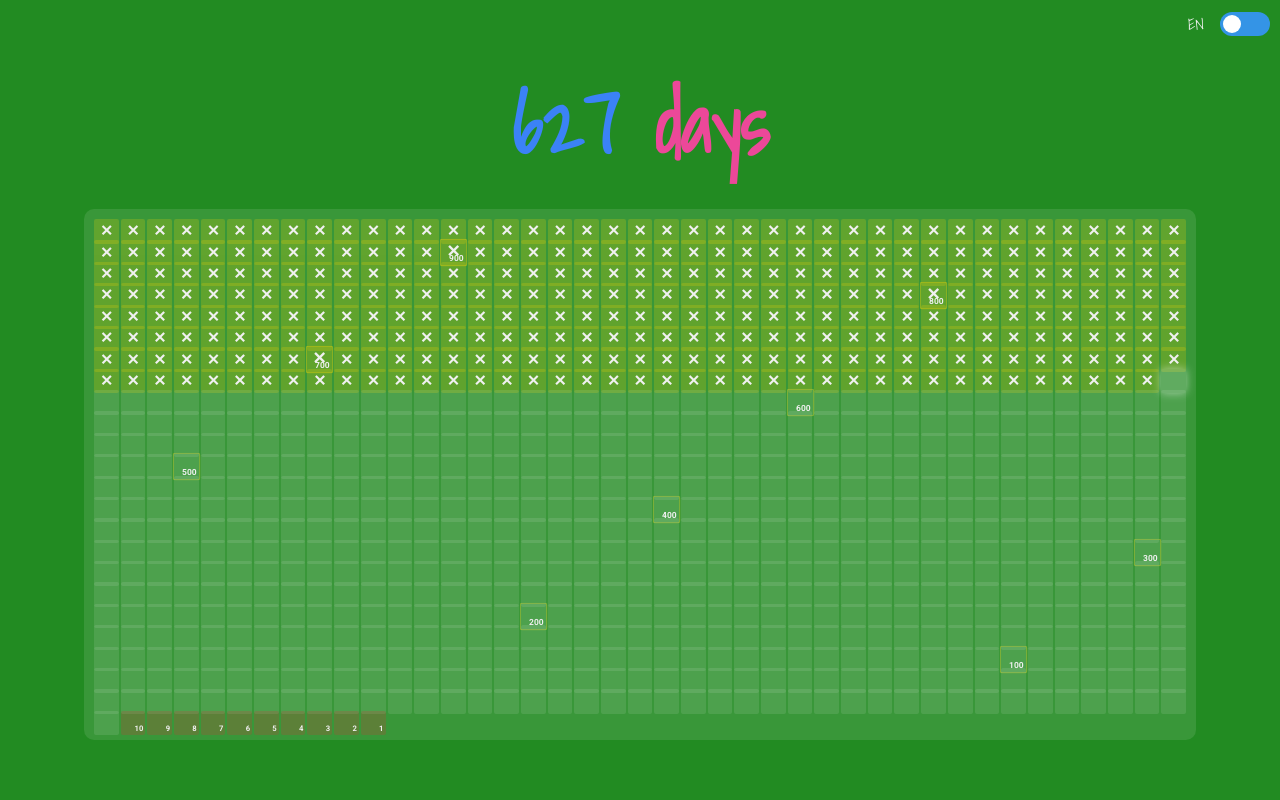
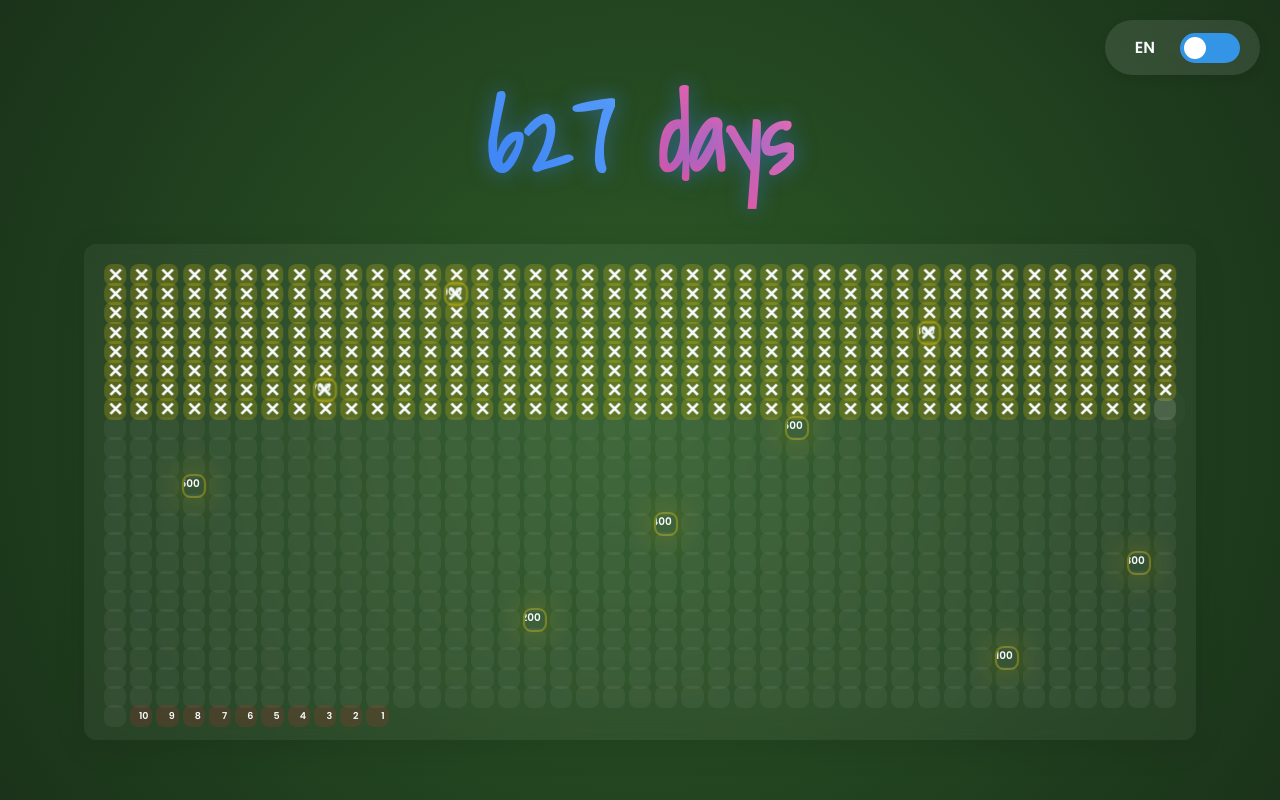
Before and after one commit to siddharthachaturvedi/fifteen55, a plain HTML site: page index.html in a window 1280 px wide. Drawn offline with Linux system fonts and the light colour scheme.

Commit message:
Enhanced Single-Page Design

```diff
--- a/index.html
+++ b/index.html
@@ -4,38 +4,40 @@
     <meta charset="UTF-8">
     <meta name="viewport" content="width=device-width, initial-scale=1.0">
     <title>Fifteen55</title>
-    <link href="https://fonts.googleapis.com/css2?family=Shadows+Into+Light&family=Roboto:wght@400;700&display=swap" rel="stylesheet">
+    <link href="https://fonts.googleapis.com/css2?family=Shadows+Into+Light&family=Poppins:wght@300;400;600&display=swap" rel="stylesheet">
     <style>
         :root {
-            --bg-color-dark: #1a1a1a;
-            --text-color-dark: #f0f0f0;
-            --box-bg-dark: rgba(255, 255, 255, 0.1);
-            --crossed-bg-dark: rgba(0, 35, 149, 0.2);
-            --current-bg-dark: rgba(255, 255, 255, 0.2);
-            --final-ten-bg-dark: rgba(237, 41, 57, 0.2);
+            /* Dark theme */
+            --bg-color-dark: #0f172a;
+            --text-color-dark: #f8fafc;
+            --box-bg-dark: rgba(255, 255, 255, 0.05);
+            --crossed-bg-dark: rgba(0, 35, 149, 0.15);
+            --current-bg-dark: rgba(255, 255, 255, 0.15);
+            --final-ten-bg-dark: rgba(237, 41, 57, 0.15);
             --milestone-border-dark: rgba(255, 215, 0, 0.3);
             --toggle-bg-dark: #3494e6;
             --toggle-circle-dark: #fff;
 
-            --bg-color-light: #f0f0f0;
-            --text-color-light: #1a1a1a;
-            --box-bg-light: rgba(0, 0, 0, 0.1);
-            --crossed-bg-light: rgba(173, 216, 230, 0.4);
-            --current-bg-light: rgba(144, 238, 144, 0.4);
-            --final-ten-bg-light: rgba(255, 182, 193, 0.4);
+            /* Light theme */
+            --bg-color-light: #f8fafc;
+            --text-color-light: #0f172a;
+            --box-bg-light: rgba(0, 0, 0, 0.05);
+            --crossed-bg-light: rgba(173, 216, 230, 0.3);
+            --current-bg-light: rgba(144, 238, 144, 0.3);
+            --final-ten-bg-light: rgba(255, 182, 193, 0.3);
             --milestone-border-light: rgba(255, 215, 0, 0.5);
             --toggle-bg-light: #ffd700;
-            --toggle-circle-light: #1a1a1a;
+            --toggle-circle-light: #0f172a;
+
+            /* Shared variables */
+            --transition-speed: 0.3s;
+            --border-radius: 12px;
         }
 
-        body.dark-mode {
-            background-color: var(--bg-color-dark);
-            color: var(--text-color-dark);
-        }
-
-        body.light-mode {
-            background-color: var(--bg-color-light);
-            color: var(--text-color-light);
+        @property --gradient-angle {
+            syntax: '<angle>';
+            initial-value: 0deg;
+            inherits: false;
         }
 
         body, html {
@@ -43,12 +45,22 @@
             padding: 0;
             height: 100vh;
             width: 100vw;
-            font-family: 'Roboto', sans-serif;
-            transition: background-color 0.3s, color 0.3s;
+            font-family: 'Poppins', sans-serif;
+            transition: background-color var(--transition-speed), color var(--transition-speed);
             overflow: hidden;
             display: flex;
             justify-content: center;
             align-items: center;
+        }
+
+        body.dark-mode {
+            background: radial-gradient(circle at center, var(--bg-color-dark), #000510);
+            color: var(--text-color-dark);
+        }
+
+        body.light-mode {
+            background: radial-gradient(circle at center, var(--bg-color-light), #ffffff);
+            color: var(--text-color-light);
         }
 
         .container {
@@ -58,39 +70,45 @@
             width: 90%;
             padding: 20px;
             box-sizing: border-box;
+            position: relative;
         }
 
         #countdown {
             font-family: 'Shadows Into Light', cursive;
-            font-size: clamp(2rem, 4vw + 4vh, 5rem);
+            font-size: clamp(2.5rem, 5vw + 5vh, 6rem);
             font-weight: bold;
             text-align: center;
-            margin-bottom: 20px;
-            transition: font-size 0.3s ease, opacity 0.3s ease;
+            margin-bottom: 30px;
+            transition: all var(--transition-speed) ease;
+            text-shadow: 0 0 20px rgba(59, 130, 246, 0.5);
         }
 
         #countdown .days {
-            color: #3b82f6;
+            background: linear-gradient(45deg, #3b82f6, #60a5fa);
+            -webkit-background-clip: text;
+            background-clip: text;
+            color: transparent;
         }
 
         #countdown .text {
-            color: #ec4899;
+            background: linear-gradient(45deg, #ec4899, #f472b6);
+            -webkit-background-clip: text;
+            background-clip: text;
+            color: transparent;
         }
 
         #grid-container {
             flex: 1;
             display: grid;
-            gap: 2px;
+            gap: 4px;
             overflow: hidden;
-            padding: 10px;
+            padding: 20px;
             box-sizing: border-box;
-            border-radius: 10px;
-            background: var(--box-bg-dark);
-            transition: background 0.3s ease;
-        }
-
-        body.light-mode #grid-container {
-            background: var(--box-bg-light);
+            border-radius: var(--border-radius);
+            background: rgba(255, 255, 255, 0.05);
+            backdrop-filter: blur(10px);
+            box-shadow: 0 8px 32px rgba(0, 0, 0, 0.1);
+            transition: all var(--transition-speed) ease;
         }
 
         .box {
@@ -98,12 +116,15 @@
             display: flex;
             align-items: center;
             justify-content: center;
-            font-size: 0.8em;
-            transition: all 0.3s ease;
+            font-size: 0.85em;
+            transition: all var(--transition-speed) cubic-bezier(0.4, 0, 0.2, 1);
             position: relative;
             overflow: hidden;
             background-color: var(--box-bg-dark);
-            border-radius: 2px;
+            border-radius: 8px;
+            cursor: pointer;
+            transform-style: preserve-3d;
+            perspective: 1000px;
         }
 
         body.light-mode .box {
@@ -111,13 +132,13 @@
         }
 
         .box:hover {
-            transform: scale(1.05);
-            z-index: 2;
+            transform: translateY(-2px) scale(1.05);
+            box-shadow: 0 10px 20px rgba(0, 0, 0, 0.1);
         }
 
         .box.crossed {
             background-color: var(--crossed-bg-dark);
-            cursor: pointer;
+            transform: rotateY(180deg);
         }
 
         body.light-mode .box.crossed {
@@ -127,8 +148,9 @@
         .box.crossed::before {
             content: '✕';
             color: var(--text-color-dark);
-            font-size: 1.2em;
+            font-size: 1.4em;
             font-weight: bold;
+            transform: rotateY(-180deg);
         }
 
         body.light-mode .box.crossed::before {
@@ -137,16 +159,18 @@
 
         .box.current {
             background-color: var(--current-bg-dark);
-            box-shadow: 0 0 10px rgba(255, 255, 255, 0.5);
+            box-shadow: 0 0 20px rgba(255, 255, 255, 0.2);
+            animation: pulse 2s infinite;
         }
 
         body.light-mode .box.current {
             background-color: var(--current-bg-light);
-            box-shadow: 0 0 10px rgba(0, 0, 0, 0.5);
+            box-shadow: 0 0 20px rgba(0, 0, 0, 0.2);
         }
 
         .box.final-ten {
             background-color: var(--final-ten-bg-dark);
+            font-weight: 600;
         }
 
         body.light-mode .box.final-ten {
@@ -154,23 +178,21 @@
         }
 
         .box.milestone {
-            border: 1px solid var(--milestone-border-dark);
+            border: 2px solid var(--milestone-border-dark);
+            font-weight: 600;
         }
 
         body.light-mode .box.milestone {
-            border: 1px solid var(--milestone-border-light);
-        }
-
-        .box.milestone, .box.final-ten {
-            font-weight: bold;
+            border: 2px solid var(--milestone-border-light);
         }
 
         .day-label {
             position: absolute;
-            bottom: 2px;
-            right: 2px;
-            font-size: 0.6em;
+            bottom: 4px;
+            right: 4px;
+            font-size: 0.7em;
             color: var(--text-color-dark);
+            font-weight: 600;
         }
 
         body.light-mode .day-label {
@@ -179,11 +201,16 @@
 
         .controls {
             position: fixed;
-            top: 10px;
-            right: 10px;
+            top: 20px;
+            right: 20px;
             display: flex;
             align-items: center;
-            gap: 10px;
+            gap: 15px;
+            background: rgba(255, 255, 255, 0.1);
+            backdrop-filter: blur(10px);
+            padding: 10px 20px;
+            border-radius: 30px;
+            box-shadow: 0 4px 12px rgba(0, 0, 0, 0.1);
         }
 
         .language-switch {
@@ -191,15 +218,23 @@
             border: none;
             color: inherit;
             cursor: pointer;
-            font-family: 'Shadows Into Light', cursive;
+            font-family: 'Poppins', sans-serif;
             font-size: 1em;
+            font-weight: 600;
+            padding: 5px 10px;
+            border-radius: 15px;
+            transition: all var(--transition-speed) ease;
+        }
+
+        .language-switch:hover {
+            background: rgba(255, 255, 255, 0.1);
         }
 
         .toggle-switch {
             position: relative;
             display: inline-block;
-            width: 50px;
-            height: 24px;
+            width: 60px;
+            height: 30px;
         }
 
         .toggle-switch input {
@@ -216,8 +251,8 @@
             right: 0;
             bottom: 0;
             background-color: var(--toggle-bg-dark);
-            transition: .4s;
-            border-radius: 24px;
+            transition: var(--transition-speed);
+            border-radius: 30px;
         }
 
         body.light-mode .toggle-slider {
@@ -227,12 +262,12 @@
         .toggle-slider:before {
             position: absolute;
             content: "";
-            height: 18px;
-            width: 18px;
-            left: 3px;
-            bottom: 3px;
+            height: 22px;
+            width: 22px;
+            left: 4px;
+            bottom: 4px;
             background-color: var(--toggle-circle-dark);
-            transition: .4s;
+            transition: var(--transition-speed);
             border-radius: 50%;
         }
 
@@ -241,43 +276,59 @@
         }
 
         input:checked + .toggle-slider:before {
-            transform: translateX(26px);
+            transform: translateX(30px);
         }
 
         .tooltip {
             position: absolute;
-            bottom: 100%;
+            bottom: 120%;
             left: 50%;
-            transform: translateX(-50%);
+            transform: translateX(-50%) scale(0.9);
             background-color: var(--text-color-dark);
             color: var(--bg-color-dark);
-            padding: 5px 10px;
-            border-radius: 5px;
-            font-size: 0.7em;
+            padding: 8px 12px;
+            border-radius: 8px;
+            font-size: 0.75em;
             white-space: nowrap;
             opacity: 0;
-            transition: opacity 0.3s;
+            transition: all var(--transition-speed);
             pointer-events: none;
+            box-shadow: 0 4px 12px rgba(0, 0, 0, 0.1);
         }
 
         body.light-mode .tooltip {
             background-color: var(--text-color-light);
-            color: var (--bg-color-light);
+            color: var(--bg-color-light);
         }
 
         .box:hover .tooltip {
             opacity: 1;
+            transform: translateX(-50%) scale(1);
         }
 
         @keyframes birthday-glow {
-            0%, 100% { text-shadow: 0 0 30px #ffd700; }
-            50% { text-shadow: 0 0 50px #ff6b6b; }
+            0%, 100% {
+                text-shadow: 0 0 30px #ffd700,
+                           0 0 60px #ff6b6b,
+                           0 0 90px #f472b6;
+            }
+            50% {
+                text-shadow: 0 0 50px #ff6b6b,
+                           0 0 80px #f472b6,
+                           0 0 110px #ffd700;
+            }
         }
 
         @keyframes milestone-pulse {
             0% { transform: scale(1); }
-            50% { transform: scale(1.1); }
+            50% { transform: scale(1.1); box-shadow: 0 0 30px rgba(255, 215, 0, 0.3); }
             100% { transform: scale(1); }
+        }
+
+        @keyframes pulse {
+            0% { box-shadow: 0 0 0 0 rgba(255, 255, 255, 0.4); }
+            70% { box-shadow: 0 0 0 10px rgba(255, 255, 255, 0); }
+            100% { box-shadow: 0 0 0 0 rgba(255, 255, 255, 0); }
         }
 
         .birthday-message {
@@ -286,13 +337,43 @@
             top: 50%;
             left: 50%;
             transform: translate(-50%, -50%);
-            font-size: 3rem;
-            color: #ffd700;
+            font-size: 4rem;
+            background: linear-gradient(45deg, #ffd700, #ff6b6b, #f472b6);
+            -webkit-background-clip: text;
+            background-clip: text;
+            color: transparent;
             opacity: 0;
             transition: opacity 2s;
             z-index: 1000;
             text-align: center;
             animation: birthday-glow 2s infinite;
+            text-shadow: 0 0 30px rgba(255, 215, 0, 0.5);
+        }
+
+        @media (max-width: 768px) {
+            .container {
+                height: 95%;
+                width: 95%;
+                padding: 10px;
+            }
+
+            #countdown {
+                font-size: clamp(2rem, 4vw + 4vh, 4rem);
+                margin-bottom: 20px;
+            }
+
+            .controls {
+                top: 10px;
+                right: 10px;
+                padding: 8px 15px;
+            }
+        }
+
+        @media (prefers-reduced-motion: reduce) {
+            * {
+                animation: none !important;
+                transition: none !important;
+            }
         }
     </style>
 </head>
@@ -305,7 +386,7 @@
         <div id="grid-container" role="grid"></div>
     </div>
     <div class="controls">
-        <button class="language-switch" id="lang-switch">EN</button>
+        <button class="language-switch" id="lang-switch" aria-label="Toggle Language">EN</button>
         <div class="toggle-container">
             <label class="toggle-switch">
                 <input type="checkbox" id="mode-toggle" aria-label="Toggle Dark/Light Mode">
@@ -367,12 +448,19 @@
                 for (let i = 0; i < totalDays; i++) {
                     const box = document.createElement("div");
                     box.className = "box";
+                    box.setAttribute('role', 'gridcell');
+                    box.setAttribute('tabindex', '0');
 
                     const dayLeft = totalDays - i;
 
                     if (i < pastDays) {
                         box.classList.add('crossed');
                         box.addEventListener('click', () => toggleCrossed(box));
+                        box.addEventListener('keypress', (e) => {
+                            if (e.key === 'Enter' || e.key === ' ') {
+                                toggleCrossed(box);
+                            }
+                        });
                     } else if (i === pastDays) {
                         box.classList.add('current');
                     } else if (dayLeft <= 10) {
@@ -388,6 +476,7 @@
 
                     const tooltip = document.createElement('div');
                     tooltip.className = 'tooltip';
+                    tooltip.setAttribute('role', 'tooltip');
                     tooltip.textContent = `${translations[language].day} ${totalDays - i}`;
                     box.appendChild(tooltip);
 
@@ -399,6 +488,7 @@
 
             function toggleCrossed(box) {
                 box.classList.toggle('crossed');
+                box.setAttribute('aria-checked', box.classList.contains('crossed'));
             }
 
             function addDayLabel(box, dayLeft) {
@@ -415,7 +505,7 @@
                 if (daysLeft === 0) {
                     daysElement.textContent = "";
                     textElement.textContent = translations[language].today;
-                } else if (daysLeft === -1) {
+                } else if (daysLeft === 1) {
                     daysElement.textContent = "";
                     textElement.textContent = translations[language].tomorrow;
                 } else {
@@ -477,7 +567,7 @@
             document.addEventListener('keypress', (e) => {
                 keypressBuffer += e.key.toLowerCase();
                 if (keypressBuffer.includes(easterEggCode)) {
-                    alert('Vive la France! 🇫🇷');
+                    createConfetti(['#002395', '#ffffff', '#ed2939']);
                     keypressBuffer = '';
                 }
                 if (keypressBuffer.length > 10) {
@@ -485,33 +575,24 @@
                 }
             });
 
-            checkBirthday(); // Add this line
+            checkBirthday();
+            setInterval(checkBirthday, 3600000);
+            updateSeasonalTheme();
 
-            // Add periodic check for birthday (every hour)
-            setInterval(checkBirthday, 3600000);
-
-            updateSeasonalTheme(); // Add this line
-
-            // Add this to your existing event listeners in the DOMContentLoaded section
             document.addEventListener('keydown', (e) => {
-                // Ctrl+B to trigger birthday celebration
                 if (e.ctrlKey && e.key === 'b') {
-                    e.preventDefault(); // Prevent default browser behavior
+                    e.preventDefault();
                     const birthdayMessage = document.createElement('div');
                     birthdayMessage.className = 'birthday-message';
                     birthdayMessage.innerHTML = 'Joyeux Anniversaire Yves! 🎉<br>Bon Anniversaire! 🎂';
                     document.body.appendChild(birthdayMessage);
 
-                    // Fade in
                     setTimeout(() => birthdayMessage.style.opacity = '1', 100);
-
-                    // Remove existing birthday message after 5 seconds
                     setTimeout(() => {
                         birthdayMessage.style.opacity = '0';
                         setTimeout(() => birthdayMessage.remove(), 2000);
                     }, 5000);
 
-                    // Add falling confetti effect
                     createConfetti();
                 }
             });
@@ -522,44 +603,50 @@
             const month = today.getMonth();
             const day = today.getDate();
 
-            // Assuming Yves' birthday is on February 7th
-            if (month === 1 && day === 7) { // February is month 1 (0-based)
+            if (month === 1 && day === 7) {
                 const birthdayMessage = document.createElement('div');
                 birthdayMessage.className = 'birthday-message';
                 birthdayMessage.innerHTML = 'Joyeux Anniversaire Yves! 🎉<br>Bon Anniversaire! 🎂';
                 document.body.appendChild(birthdayMessage);
 
-                // Fade in
                 setTimeout(() => birthdayMessage.style.opacity = '1', 100);
-
-                // Add falling confetti effect
                 createConfetti();
             }
         }
 
-        function createConfetti() {
-            const colors = ['#ffd700', '#ff6b6b', '#4ecdc4', '#45b7d1', '#96ceb4'];
+        function createConfetti(customColors) {
+            const colors = customColors || ['#ffd700', '#ff6b6b', '#4ecdc4', '#45b7d1', '#96ceb4'];
+            const shapes = ['circle', 'square', 'triangle'];
 
             for (let i = 0; i < 100; i++) {
                 const confetti = document.createElement('div');
+                const shape = shapes[Math.floor(Math.random() * shapes.length)];
+
                 confetti.style.cssText = `
                     position: fixed;
-                    width: 10px;
-                    height: 10px;
+                    width: ${Math.random() * 10 + 5}px;
+                    height: ${Math.random() * 10 + 5}px;
                     background-color: ${colors[Math.floor(Math.random() * colors.length)]};
                     left: ${Math.random() * 100}vw;
                     top: -10px;
                     opacity: 0;
                     transform: rotate(${Math.random() * 360}deg);
                     pointer-events: none;
-                    border-radius: ${Math.random() > 0.5 ? '50%' : '0'};
+                    border-radius: ${shape === 'circle' ? '50%' : shape === 'square' ? '0' : '0 50% 0 50%'};
+                    z-index: 9999;
                 `;
 
                 document.body.appendChild(confetti);
 
                 const animation = confetti.animate([
-                    { transform: `translate(0, 0) rotate(0)`, opacity: 1 },
-                    { transform: `translate(${Math.random() * 100 - 50}px, ${window.innerHeight}px) rotate(${Math.random() * 720}deg)`, opacity: 0 }
+                    {
+                        transform: `translate3d(0, 0, 0) rotate(0deg)`,
+                        opacity: 1
+                    },
+                    {
+                        transform: `translate3d(${Math.random() * 200 - 100}px, ${window.innerHeight}px, ${Math.random() * 200 - 100}px) rotate(${Math.random() * 720}deg)`,
+                        opacity: 0
+                    }
                 ], {
                     duration: Math.random() * 3000 + 2000,
                     easing: 'cubic-bezier(.37,0,.63,1)'
@@ -573,30 +660,39 @@
             const today = new Date();
             const month = today.getMonth();
 
-            // Winter theme
-            if (month === 11 || month === 0 || month === 1) {
-                document.documentElement.style.setProperty('--bg-color-dark', '#102040');
-                document.documentElement.style.setProperty('--crossed-bg-dark', 'rgba(135, 206, 235, 0.2)');
-            }
-            // Add more seasonal themes
+            const themes = {
+                winter: {
+                    bg: '#102040',
+                    crossed: 'rgba(135, 206, 235, 0.2)',
+                    gradient: 'radial-gradient(circle at center, #102040, #0a1525)'
+                },
+                spring: {
+                    bg: '#2d5a27',
+                    crossed: 'rgba(255, 215, 0, 0.2)',
+                    gradient: 'radial-gradient(circle at center, #2d5a27, #1a331a)'
+                },
+                summer: {
+                    bg: '#c73e1d',
+                    crossed: 'rgba(0, 0, 128, 0.2)',
+                    gradient: 'radial-gradient(circle at center, #c73e1d, #8b2b15)'
+                },
+                autumn: {
+                    bg: '#8b4513',
+                    crossed: 'rgba(255, 215, 0, 0.2)',
+                    gradient: 'radial-gradient(circle at center, #8b4513, #5c2d0c)'
+                }
+            };
 
-            //Spring theme
-            else if (month === 2 || month === 3 || month === 4) {
-                document.documentElement.style.setProperty('--bg-color-dark', '#228B22');
-                document.documentElement.style.setProperty('--crossed-bg-dark', 'rgba(255, 215, 0, 0.2)');
-            }
+            let season;
+            if (month <= 1 || month === 11) season = 'winter';
+            else if (month <= 4) season = 'spring';
+            else if (month <= 7) season = 'summer';
+            else season = 'autumn';
 
-            //Summer theme
-            else if (month === 5 || month === 6 || month === 7) {
-                document.documentElement.style.setProperty('--bg-color-dark', '#FF6347');
-                document.documentElement.style.setProperty('--crossed-bg-dark', 'rgba(0, 0, 128, 0.2)');
-            }
-
-            //Autumn theme
-            else if (month === 8 || month === 9 || month === 10) {
-                document.documentElement.style.setProperty('--bg-color-dark', '#800000');
-                document.documentElement.style.setProperty('--crossed-bg-dark', 'rgba(255, 215, 0, 0.2)');
-            }
+            const theme = themes[season];
+            document.documentElement.style.setProperty('--bg-color-dark', theme.bg);
+            document.documentElement.style.setProperty('--crossed-bg-dark', theme.crossed);
+            document.body.style.background = theme.gradient;
         }
     </script>
 </body>
```
